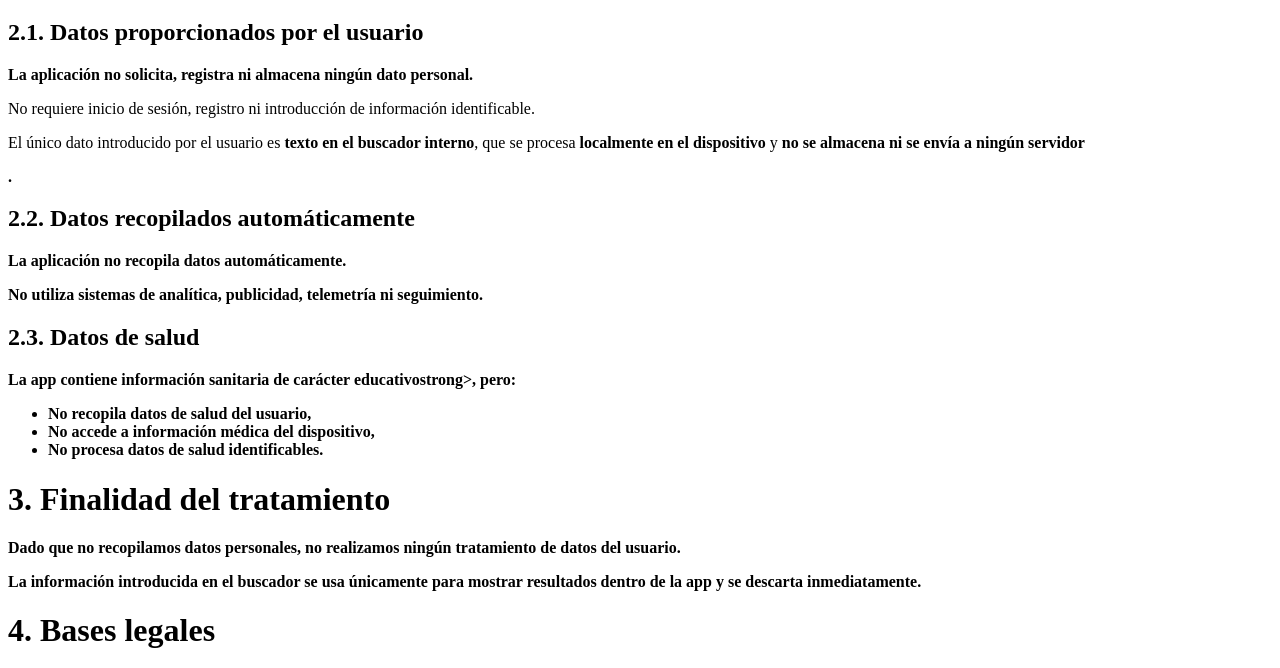
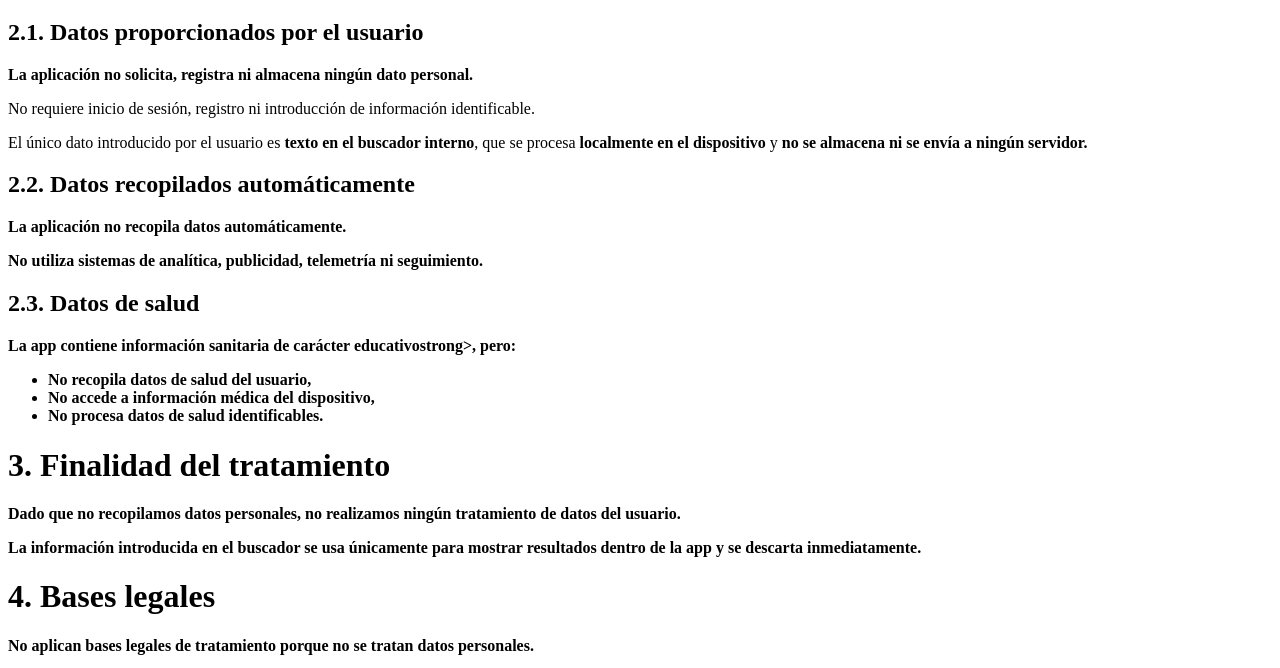
Before and after one commit to LandingPage-MontecinoApps/LandingPage, a plain HTML site: page index.html in a window 1280 px wide. Shown: the part 427-1095 px from the top of the page. Drawn offline with Linux system fonts and the light colour scheme.

Commit message:
Fix HTML closing tag for user data paragraph

```diff
--- a/index.html
+++ b/index.html
@@ -28,7 +28,7 @@
 
     <p><strong>La aplicación no solicita, registra ni almacena ningún dato personal.</strong></p>
     <p>No requiere inicio de sesión, registro ni introducción de información identificable.</p>
-    <p>El único dato introducido por el usuario es <strong>texto en el buscador interno</strong>, que se procesa <strong>localmente en el dispositivo</strong> y <strong>no se almacena ni se envía a ningún servidor<strong></p>.
+    <p>El único dato introducido por el usuario es <strong>texto en el buscador interno</strong>, que se procesa <strong>localmente en el dispositivo</strong> y <strong>no se almacena ni se envía a ningún servidor.<strong></p>
 
     <h2>2.2. Datos recopilados automáticamente</h2>
 
```
